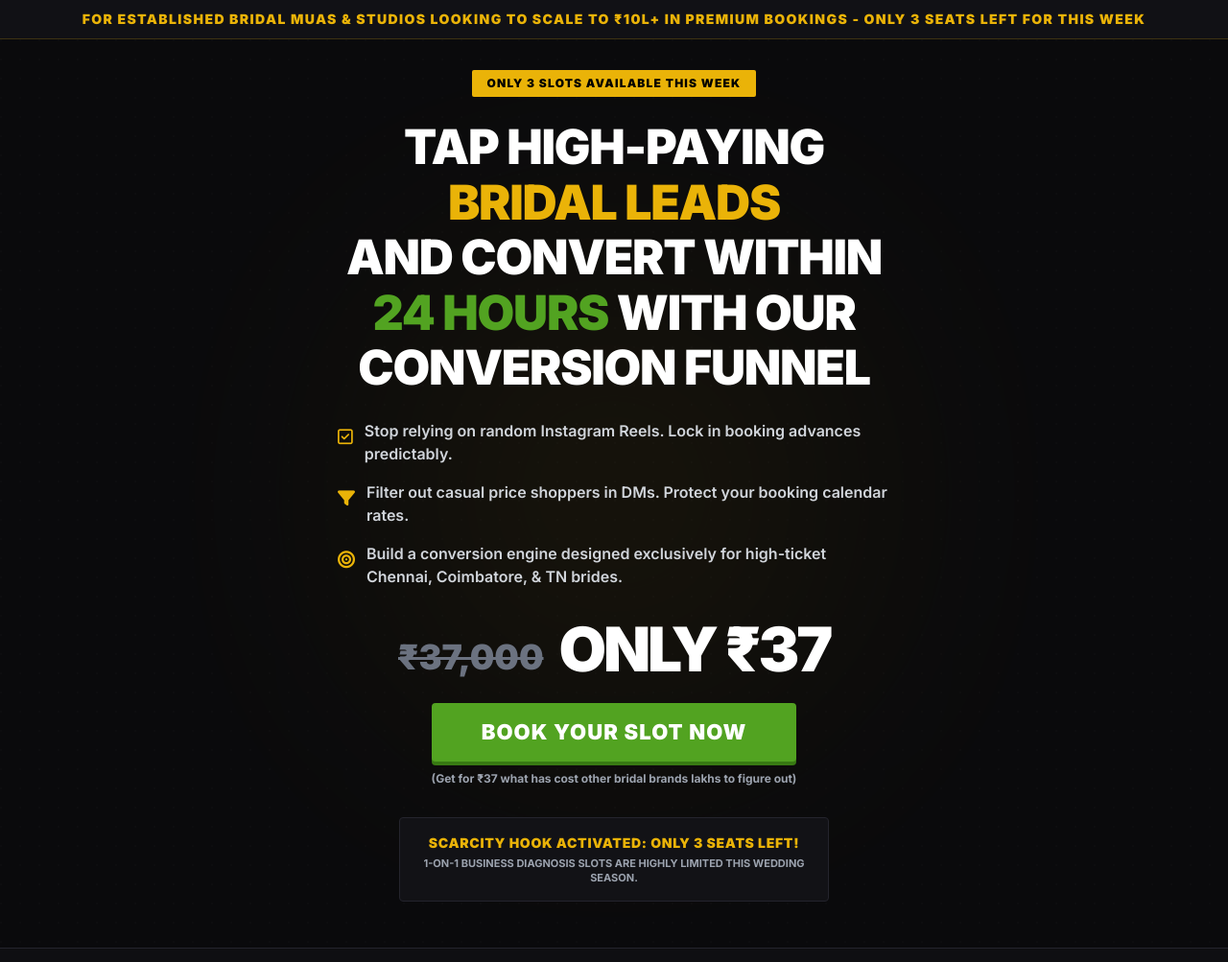
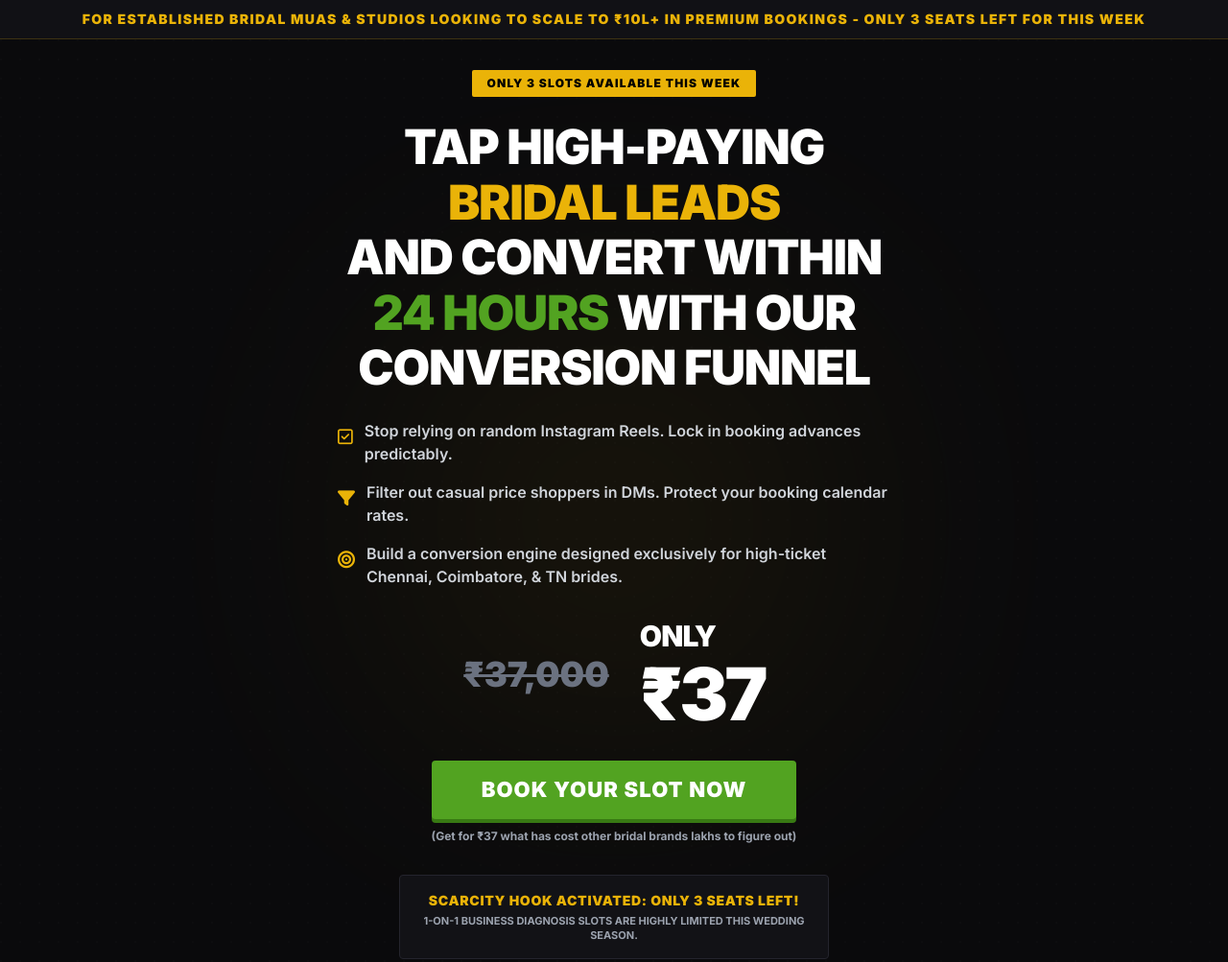
Before and after one commit to dineshm200304-lab/bridal-growth, a plain HTML site: page index.html in a window 1280 px wide. Shown: the top 1003 px of the page at 96% size. Drawn offline with nearby package versions, Linux system fonts and the light colour scheme; a web font is replaced by a local one.

Commit message:
Update index.html

```diff
--- a/index.html
+++ b/index.html
@@ -109,10 +109,16 @@
                 </div>
             </div>
 
-            <!-- Pricing Block (Perfect Mobile Sizing Stack) -->
-            <div data-aos="zoom-in" data-aos-delay="200" class="flex items-end justify-center gap-2 sm:gap-4 mb-6">
-                <span class="text-[26px] sm:text-4xl text-gray-500 line-through font-black leading-none mb-1">₹37,000</span>
-                <span class="text-[52px] sm:text-[64px] text-white font-black leading-none tracking-tighter">ONLY ₹37</span>
+            <!-- Pricing Block (Optimized Double-Column Grid & Stack Alignment) -->
+            <div data-aos="zoom-in" data-aos-delay="200" class="flex items-center justify-center gap-5 sm:gap-8 mb-8 select-none">
+                <!-- Left Side: Strikethrough Value -->
+                <span class="text-gray-500 line-through font-black text-[24px] sm:text-4xl leading-none">₹37,000</span>
+
+                <!-- Right Side: Vertically Stacked ONLY and ₹37 -->
+                <div class="flex flex-col items-start leading-none text-left">
+                    <span class="text-white font-black text-[24px] sm:text-3xl tracking-tight uppercase">ONLY</span>
+                    <span class="text-white font-black text-[56px] sm:text-[76px] tracking-tighter leading-none mt-1">₹37</span>
+                </div>
             </div>
 
             <!-- Centralized Booking Button -->
```
